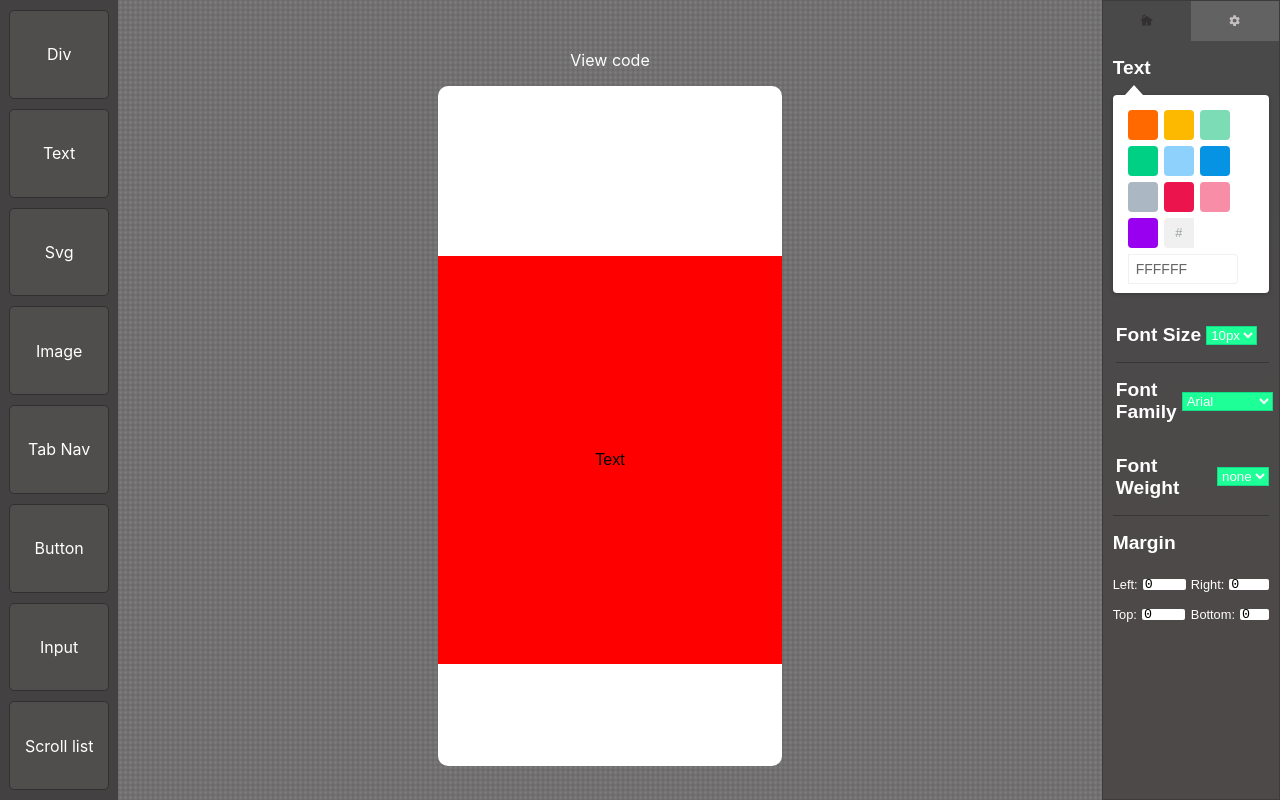
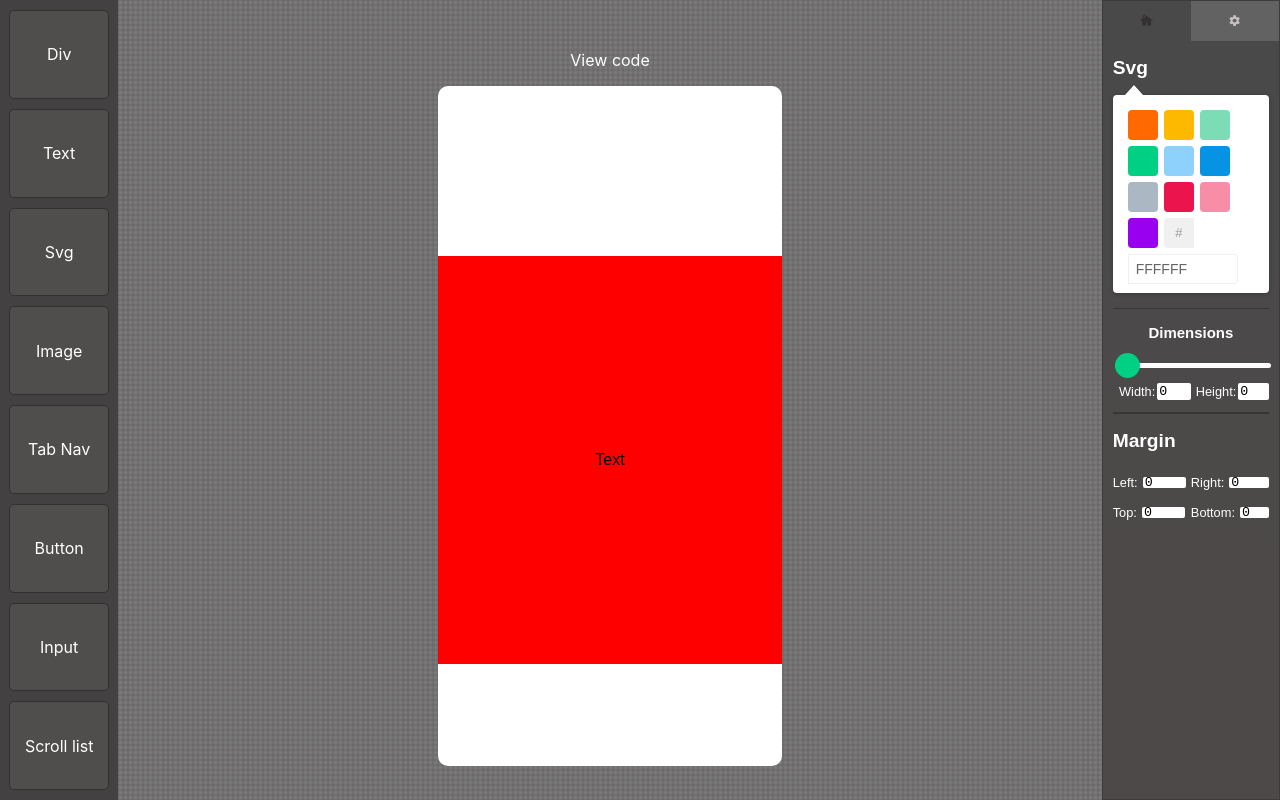
Before and after one commit to GabrielDavid1/GDTools, a Next.js app: page / in a window 1280 px wide. Both pictures are taken after a click on the link 1234 px from the left and 20 px from the top of the page. Built offline with nearby package versions, Linux system fonts and the light colour scheme.

Commit message:
text section has finished and svg initialized

```diff
--- /dev/null
+++ b/components/Settings/ModelSetting/Svg/index.tsx
@@ -0,0 +1,22 @@
+//React
+import React from 'react';
+
+//Components
+import ColorArea from '../Default/ColorArea';
+import Dimension from '../Default/Dimension';
+import Margin from '../Default/Margin';
+
+interface Props {
+    title:string;
+}
+
+export default function Svg ({ title }:Props){
+ return (
+    <>
+     <h2> {title} </h2>
+     <ColorArea />
+     <Dimension />
+     <Margin />
+    </>
+ )
+}
--- a/components/Settings/ModelSetting/index.tsx
+++ b/components/Settings/ModelSetting/index.tsx
@@ -2,12 +2,12 @@
 import React from 'react';
 
 //Components
-import Text from './Text';
+import Svg from './Svg';
 
 export default function ModelSetting (){
   return (
    <div className="model-settings">
-      <Text title="Text" />
+      <Svg title="Svg" />
    </div>
   )
 }
--- a/styles/globals.scss
+++ b/styles/globals.scss
@@ -410,6 +410,7 @@ body {
         align-items: center;
         gap: 5px;
         margin-left: 2%;
+        border-bottom: 1px solid #373636;
 
         select {
           outline: 0;
```
